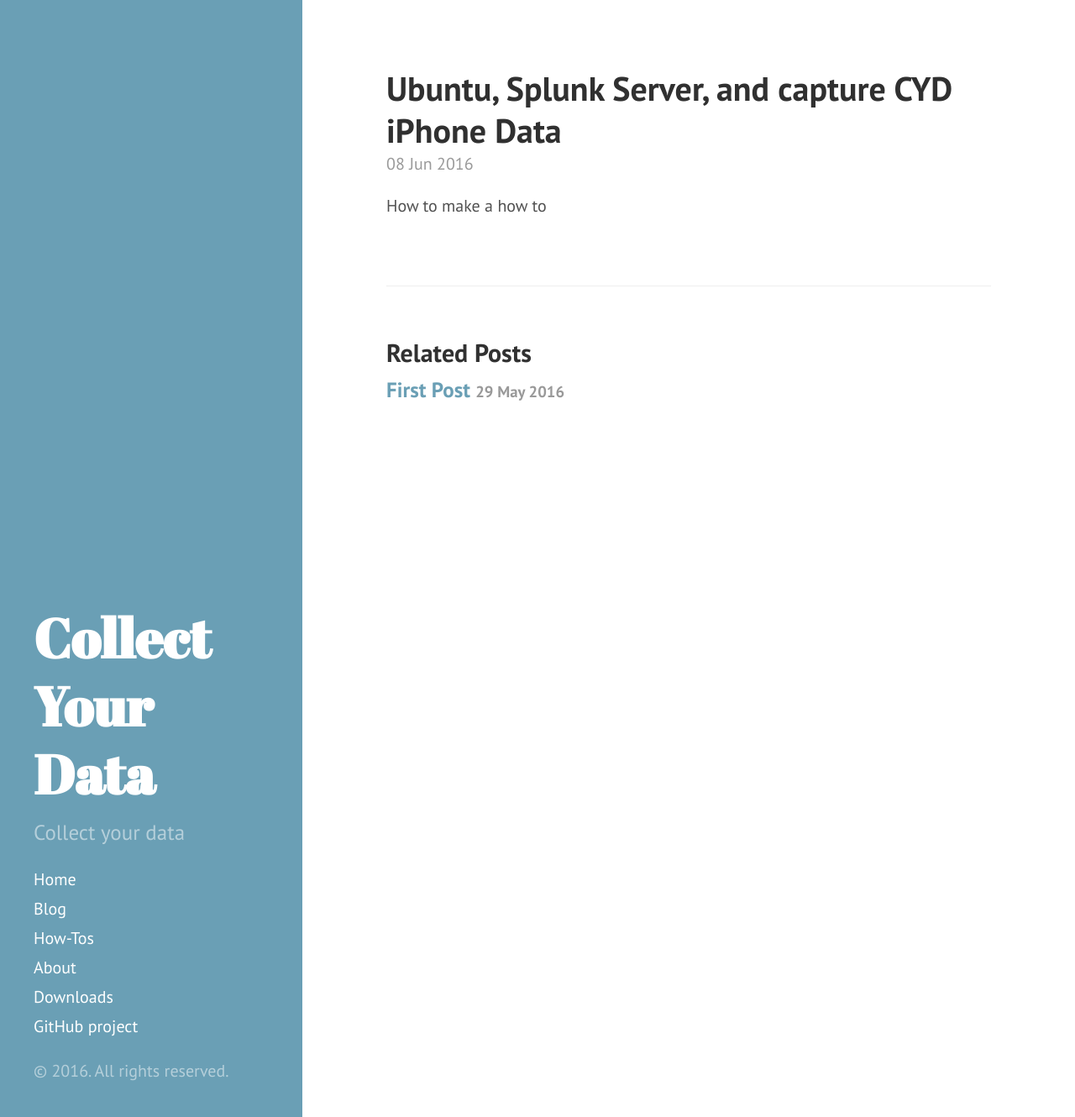
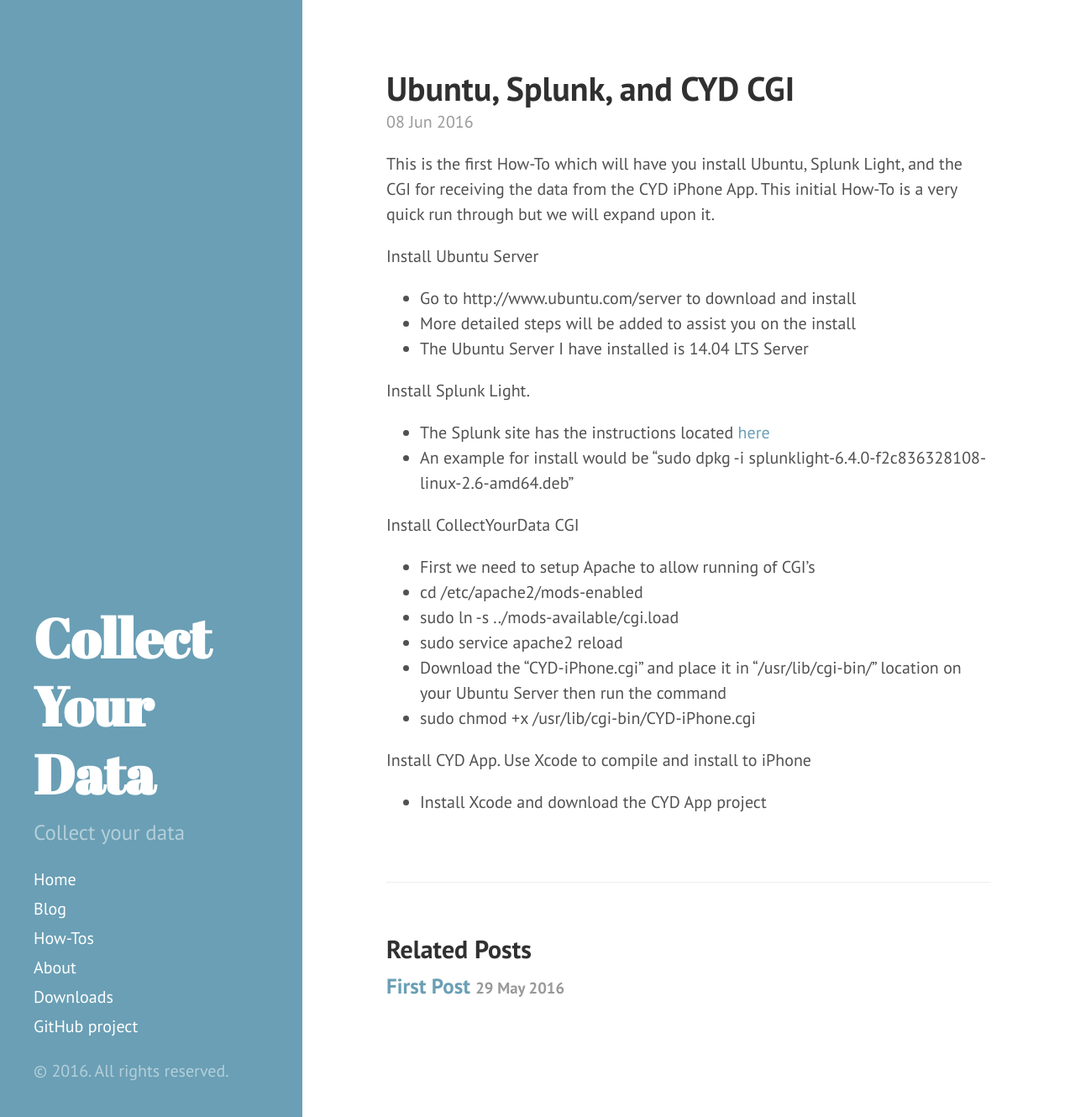
Before and after one commit to collectyourdata/collectyourdata.github.io, a Jekyll site: the page built from _posts/howtos/2016-06-08-first-howto.md, in a window 1280 px wide and 1330 px high. Shown: the whole window at 84% size. Built offline with Jekyll 4.4.1, drawn with Linux system fonts in a browser that asks for light colours.

Commit message:
Update 2016-06-08-first-howto.md

```diff
--- a/_posts/howtos/2016-06-08-first-howto.md
+++ b/_posts/howtos/2016-06-08-first-howto.md
@@ -1,7 +1,27 @@
 ---
 layout: post
 category: howto
-title: Ubuntu, Splunk Server, and capture CYD iPhone Data
+title: Ubuntu, Splunk, and CYD CGI
 ---
 
-How to make a how to
+This is the first How-To which will have you install Ubuntu, Splunk Light, and the CGI for receiving the data from the CYD iPhone App. This initial How-To is a very quick run through but we will expand upon it.
+
+Install Ubuntu Server
+- Go to http://www.ubuntu.com/server to download and install
+- More detailed steps will be added to assist you on the install
+- The Ubuntu Server I have installed is 14.04 LTS Server
+
+Install Splunk Light.
+- The Splunk site has the instructions located <a href="http://docs.splunk.com/Documentation/SplunkLight/6.4.1/Installation/InstallonLinux">here</a>
+- An example for install would be "sudo dpkg -i splunklight-6.4.0-f2c836328108-linux-2.6-amd64.deb"
+
+Install CollectYourData CGI
+- First we need to setup Apache to allow running of CGI's
+- cd /etc/apache2/mods-enabled
+- sudo ln -s ../mods-available/cgi.load
+- sudo service apache2 reload
+- Download the "CYD-iPhone.cgi" and place it in "/usr/lib/cgi-bin/" location on your Ubuntu Server then run the command
+- sudo chmod +x /usr/lib/cgi-bin/CYD-iPhone.cgi
+
+Install CYD App. Use Xcode to compile and install to iPhone
+- Install Xcode and download the CYD App project
```
